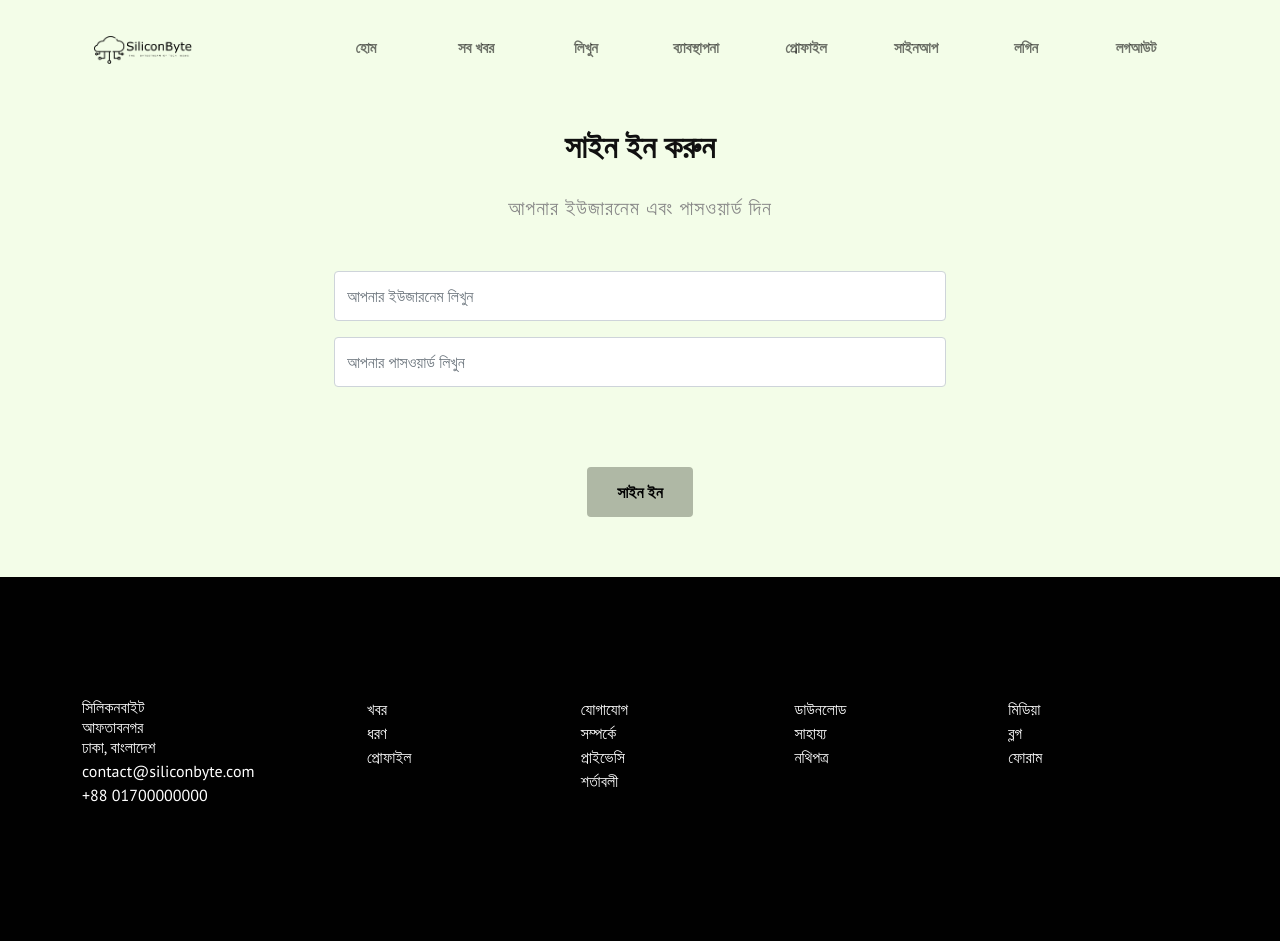
After one commit to sajidifti/siliconbyte, a PHP site: page /signin_page.php in a window 1280 px wide. The commit adds this page. Run offline with PHP 8.4, Linux system fonts and the light colour scheme; some libraries are stand-ins or nearby versions.

Commit message:
signup+signin

```diff
--- a/css/style.css
+++ b/css/style.css
@@ -349,46 +349,45 @@ footer {
 /* Scroll to top End */
 
 /* সাইন ইন শুরু */
-
+.custom-form-section{
+  min-height: 60vh;
+}
 .form-title {
   color: #101010;
   margin-bottom: 30px;
   margin: 30px;
 }
 
-/* Style for the file input */
-#profile-photo-input {
-  display: none; /* Hide the file input */
+/* Profile Photo */
+#image-preview-label {
+  display: flex;
+  align-items: center;
+  justify-content: center;
+  background-color: #ccc;
+  width: 200px;
+  height: 200px;
+  border-radius: 50%;
+  cursor: pointer;
 }
 
-/* Style for the label container */
-.profile-photo-label {
-  display: inline-block;
-  width: 150px; /* Set a width for the clickable area */
-  height: 150px; /* Set a height for the clickable area */
-  cursor: pointer;
-  overflow: hidden;
-  border: 2px solid #ccc;
-  border-radius: 50%; /* Make it circular */
+#image-preview {
+  max-width: none;
+  max-height: none;
+  display: none;
+  width: 100%;
+  height: 100%;
+  object-fit: cover;
 }
 
-/* Style for the image preview container */
-.profile-photo-preview {
-  width: 100%;
-  height: 100%;
-  display: flex;
-  justify-content: center;
-  align-items: center;
-  background-color: #898989;
+#upload-text {
+  display: block;
+  text-align: center;
+  font-size: 14px;
 }
 
-.profile-photo-div{
-  margin-bottom: 40px;
+#image-preview-wrapper {
+  width: 200px;
+  height: 200px;
+  overflow: hidden;
+  border-radius: 50%;
 }
-
-/* Style for the circular image */
-.profile-photo-preview img {
-  max-width: 100%;
-  max-height: 100%;
-  border-radius: 50%; /* Make the image circular */
-}
--- /dev/null
+++ b/signin_page.php
@@ -0,0 +1,213 @@
+<!doctype html>
+<html lang="en">
+
+<head>
+    <!-- Required meta tags -->
+    <meta charset="utf-8">
+    <meta name="viewport" content="width=device-width, initial-scale=1">
+    <!--fonts-->
+    <link rel="preconnect" href="https://fonts.gstatic.com">
+    <link href="https://fonts.googleapis.com/css2?family=PT+Sans:wght@400;700&display=swap" rel="stylesheet">
+
+    <!-- Bootstrap CSS  link-->
+    <link rel="stylesheet" href="css/bootstrap.css">
+    <link rel="stylesheet" href="css/style.css">
+    <link rel="stylesheet" href="css/media.css">
+    <title>সিলিকনবাইট</title>
+</head>
+
+<body>
+    <!-- header start-->
+    <header>
+        <div class="container">
+            <!-- nav start-->
+            <nav class="navbar navbar-expand-lg navbar-light">
+                <div class="container-fluid">
+                    <!--logo-->
+                    <a class="navbar-brand" href="index.html">
+                        <img src="images/stock/logo.png" class="img-fluid logo" alt="tinyone">
+                    </a>
+                    <!-- hambarger btn-->
+                    <button class="navbar-toggler" type="button" data-bs-toggle="collapse" data-bs-target="#nav_c"
+                        aria-controls="nav_c" aria-expanded="false" aria-label="Toggle navigation">
+                        <span class="navbar-toggler-icon"></span>
+                    </button>
+                    <!--nav items-->
+
+                    <div class="collapse navbar-collapse menu" id="nav_c">
+                        <ul class="navbar-nav ms-auto mb-2 mb-lg-0">
+                            <li class="nav-item">
+                                <a class="nav-link" href="#">হোম</a>
+                            </li>
+                            <li class="nav-item">
+                                <a class="nav-link" href="articles.html">সব খবর</a>
+                            </li>
+                            <li class="nav-item">
+                                <a class="nav-link" href="#">লিখুন</a>
+                            </li>
+                            <li class="nav-item">
+                                <a class="nav-link" href="#">ব্যাবস্থাপনা</a>
+                            </li>
+                            <li class="nav-item">
+                                <a class="nav-link" href="#">প্রোফাইল</a>
+                            </li>
+                            <li class="nav-item">
+                                <a class="nav-link" href="#">সাইনআপ</a>
+                            </li>
+                            <li class="nav-item">
+                                <a class="nav-link" href="#">লগিন</a>
+                            </li>
+                            <li class="nav-item">
+                                <a class="nav-link" href="#">লগআউট</a>
+                            </li>
+
+                        </ul>
+
+                    </div>
+                </div>
+            </nav>
+
+            <!-- nav end-->
+        </div>
+    </header>
+    <!-- header end-->
+
+
+    <!-- Error Here -->
+
+    <!-- Error message display -->
+    <section class="message">
+        <div class="container">
+            <div class="row justify-content-center">
+                <div class="col">
+                    <?php
+                    if (!empty($_GET['error'])) {
+                        $errorMessage = urldecode($_GET['error']);
+                        echo '<div class="alert alert-danger text-center" role="alert">' . $errorMessage . '</div>';
+                    }
+                    if (!empty($_GET['success'])) {
+                        $successMessage = urldecode($_GET['success']);
+                        echo '<div class="alert alert-success text-center" role="alert">' . $successMessage . '</div>';
+                    }
+                    ?>
+                </div>
+            </div>
+        </div>
+    </section>
+
+    <!-- contact start-->
+    <section class="custom-form-section" id="signin">
+        <div class="container">
+            <!-- 1st row-->
+            <div class="row justify-content-center">
+                <div class="col-lg-9">
+                    <div class="c_title text-center">
+                        <h1 class="c_h1 yellow form-title">সাইন ইন করুন</h1>
+                        <p class="c_p ash">আপনার ইউজারনেম এবং পাসওয়ার্ড দিন</p>
+                    </div>
+                </div>
+            </div>
+            <!-- 2nd row-->
+            <div class="row justify-content-center">
+                <div class="col-lg-10">
+                    <div class="c_form">
+                        <form method="POST" action="signin.php" enctype="multipart/form-data">
+                            <div class="row g-3 justify-content-center">
+                                <div class="col-lg-8 col-md-8">
+                                    <input type="username" class="form-control c_email"
+                                        placeholder="আপনার ইউজারনেম লিখুন" name="username" required>
+                                </div>
+                                <div class="col-lg-8 col-md-8">
+                                    <input type="password" class="form-control c_email"
+                                        placeholder="আপনার পাসওয়ার্ড লিখুন" name="password" required>
+                                </div>
+                            </div>
+                            <div class="col-lg-2 col-md-2 container-fluid">
+                                <button type="submit" class="btn c_button" style="margin-top: 5rem;">সাইন ইন</button>
+                            </div>
+                        </form>
+
+                    </div>
+                </div>
+            </div>
+        </div>
+    </section>
+    <!-- contact end-->
+
+    <!-- footer start-->
+    <footer>
+        <div class="container">
+            <div class="row">
+                <div class="col-lg-3 col-md-4 col-12">
+                    <address class="f_1">
+                        <p>সিলিকনবাইট<br>আফতাবনগর<br>ঢাকা, বাংলাদেশ</p>
+                        <p>contact@siliconbyte.com</p>
+                        <p>+88 01700000000</p>
+                    </address>
+
+                </div>
+                <div class="col-lg col-md col-6">
+                    <div class="f_2">
+                        <ul class="list-unstyled">
+                            <li> <a href="#">খবর</a></li>
+                            <li> <a href="#">ধরণ</a></li>
+                            <li> <a href="#">প্রোফাইল</a></li>
+                        </ul>
+                    </div>
+
+                </div>
+
+                <div class="col-lg col-md col-6">
+
+                    <div class="f_2">
+                        <ul class="list-unstyled">
+                            <li> <a href="#">যোগাযোগ</a></li>
+                            <li> <a href="#">সম্পর্কে</a></li>
+                            <li> <a href="#">প্রাইভেসি</a></li>
+                            <li> <a href="#">শর্তাবলী</a></li>
+                        </ul>
+                    </div>
+
+                </div>
+                <div class="col-lg col-md col-6">
+
+                    <div class="f_2">
+                        <ul class="list-unstyled">
+                            <li> <a href="#">ডাউনলোড</a></li>
+                            <li> <a href="#">সাহায্য</a></li>
+                            <li> <a href="#">নথিপত্র</a></li>
+                        </ul>
+                    </div>
+
+                </div>
+                <div class="col-lg col-md col-6">
+
+                    <div class="f_2">
+                        <ul class="list-unstyled">
+                            <li> <a href="#">মিডিয়া</a></li>
+                            <li> <a href="#">ব্লগ</a></li>
+                            <li> <a href="#">ফোরাম</a></li>
+                        </ul>
+                    </div>
+
+                </div>
+            </div>
+        </div>
+    </footer>
+    <!-- footer end-->
+
+    <!-- Scroll to The Top -->
+    <div class="scroll-to-top" id="scrollButton" onclick="scrollToTop()">
+        ^
+    </div>
+
+
+    <!--  Bootstrap JS link -->
+    <script src="js/popper.min.js"></script>
+    <script src="js/bootstrap.min.js"></script>
+    <script src="https://kit.fontawesome.com/c204687a77.js" crossorigin="anonymous"></script>
+    <script src="js/script.js"></script>
+
+</body>
+
+</html>
```
Also changed, not shown: db-connection.php (added, +20 -0 lines), recovered/db-connection.php (deleted, +0 -20 lines), signin.php (added, +57 -0 lines), signup.php (added, +118 -0 lines), signup_page.php (renamed from signup_page.html, +50 -45 lines), siliconbyte.sql (+33 -26 lines), articles.php (renamed from articles.html), index.php (renamed from index.html), uploads/1693967220_pp.jpeg (added), uploads/1693970108_ifti.jpg (added), uploads/ifti.jpg (added), uploads/pp.jpeg (added).
